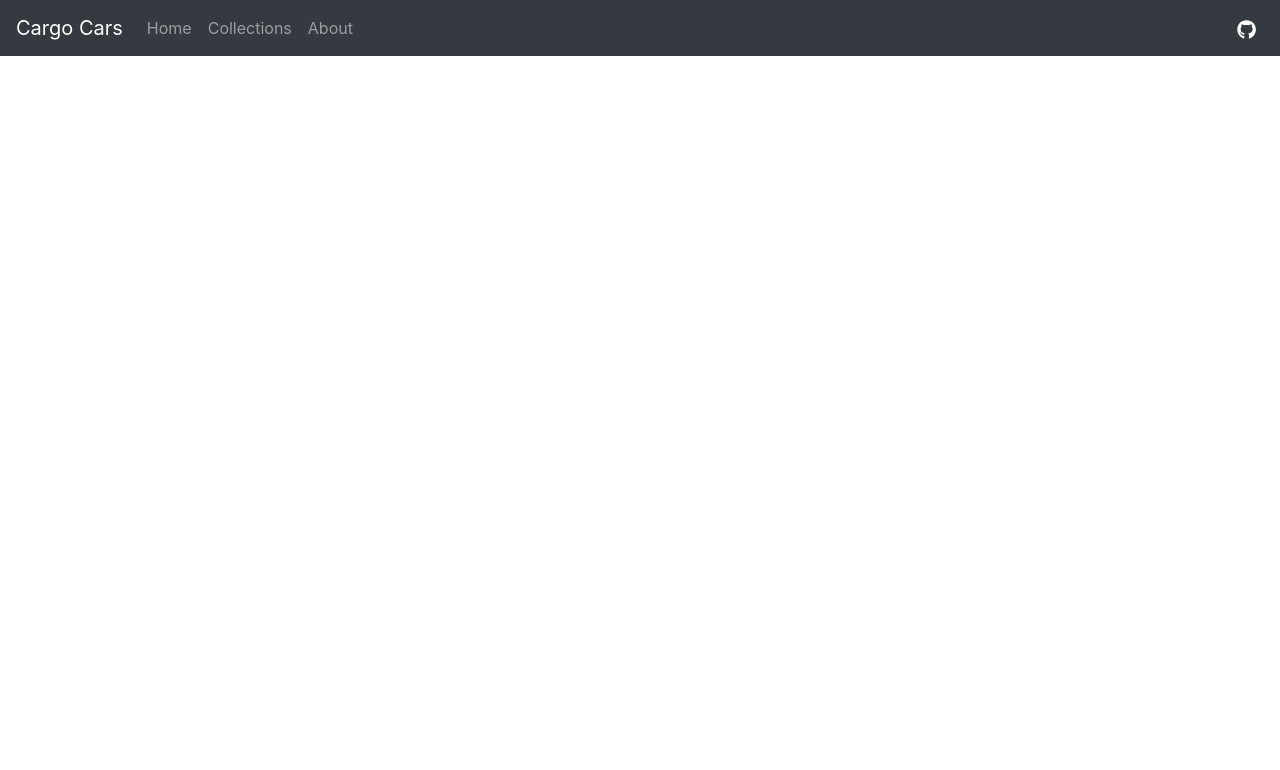
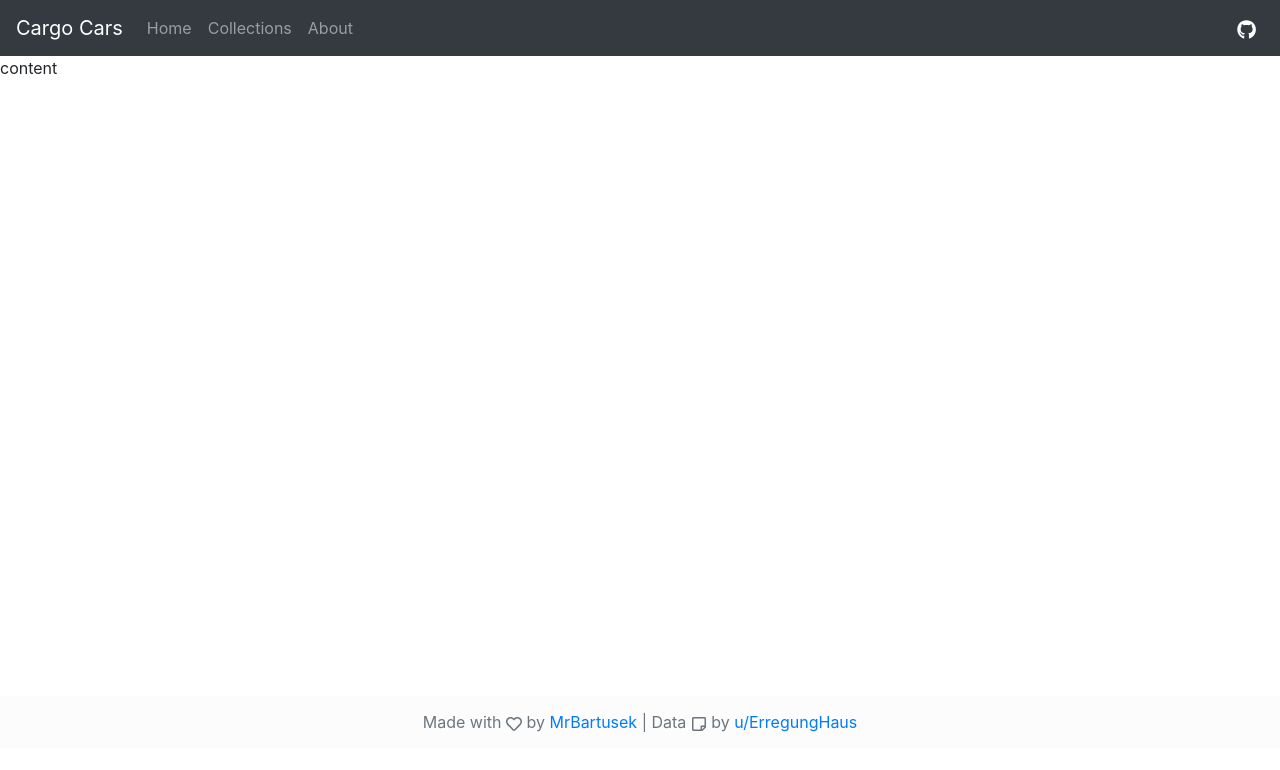
Before and after one commit to MrBartusek/CargoCars, a React (Create React App) app: page / in a window 1280 px wide. Shown: the top 770 px of the page. Built offline with nearby package versions, Linux system fonts and the light colour scheme.

Commit message:
Add footer

```diff
--- a/src/components/App.js
+++ b/src/components/App.js
@@ -1,14 +1,20 @@
-import React from 'react';
+import React, { Fragment } from 'react';
 import '../styles/App.scss';
+import {Container, Row, Col,} from 'react-bootstrap'
+import Header from './header'
+import Footer from './footer'
 
-import Header from './header'
 
 export default class App extends React.Component
 {
   render()
   {
     return (
-      <Header />
+      <Fragment>
+        <Header />
+        <div style={{height: '80vh'}}>content</div>
+        <Footer />
+      </Fragment>
     );
   }
 }
--- /dev/null
+++ b/src/components/footer.jsx
@@ -0,0 +1,17 @@
+import React, { Component, Link } from "react";
+import { FaRegHeart, FaRegStickyNote } from 'react-icons/fa'
+import '../styles/footer.scss'
+
+export default class Footer extends Component
+{
+  render()
+  {
+    return (
+      <footer className="footer">
+        <p>
+          Made with <FaRegHeart /> by <a href="https://github.com/MrBartusek">MrBartusek</a> |
+          Data <FaRegStickyNote /> by <a href="https://www.reddit.com/r/gtaonline/comments/5ivw7o/list_of_all_cargo_vehicles/">u/ErregungHaus</a></p>
+      </footer>
+    );
+  }
+}
--- a/src/components/header.jsx
+++ b/src/components/header.jsx
@@ -7,6 +7,7 @@ export default class Header extends Component
   render()
   {
     return (
+      <header>
         <Navbar bg="dark" variant="dark">
           <Navbar.Brand href="#home">Cargo Cars</Navbar.Brand>
           <Nav className="mr-auto">
@@ -20,6 +21,7 @@ export default class Header extends Component
             </Nav.Link>
           </Nav>
         </Navbar>
+      </header>
     );
   }
 }
--- a/src/styles/App.scss
+++ b/src/styles/App.scss
@@ -1 +1 @@
-@import "~bootstrap/scss/bootstrap";
+@import "./index.scss";
--- /dev/null
+++ b/src/styles/footer.scss
@@ -0,0 +1,8 @@
+@import "./App.scss";
+
+footer p {
+    text-align: center;
+    padding: 14px;
+    color: $secondary;
+    background-color: darken( #fff, 1% );
+}
--- a/src/styles/index.scss
+++ b/src/styles/index.scss
@@ -1,3 +1,6 @@
+@import "~bootstrap/scss/bootstrap";
+@import "~bootstrap/scss/variables";
+
 body {
   margin: 0;
   font-family: -apple-system, BlinkMacSystemFont, 'Segoe UI', 'Roboto', 'Oxygen',
```
